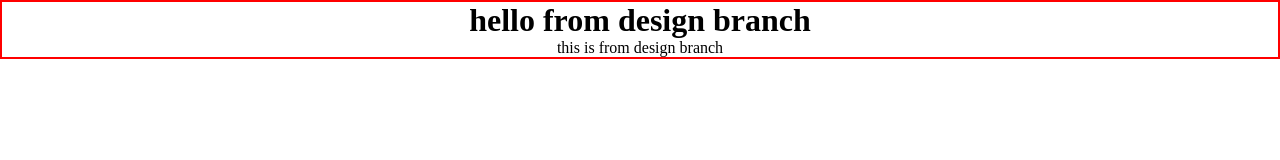
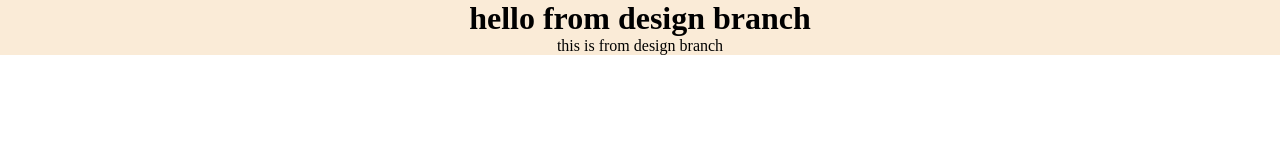
Before and after one commit to yashdreamsdevelopment/gitDemo, a plain HTML site: page index.html in a window 1280 px wide. Drawn offline with Linux system fonts and the light colour scheme.

Commit message:
added background

```diff
--- a/index.html
+++ b/index.html
@@ -17,9 +17,9 @@
     .container {
         display: flex;
         flex-direction: column;
-        border: 2px solid red;
         align-items: center;
         justify-content: center;
+        background-color: antiquewhite;
     }
 </style>
 
```
